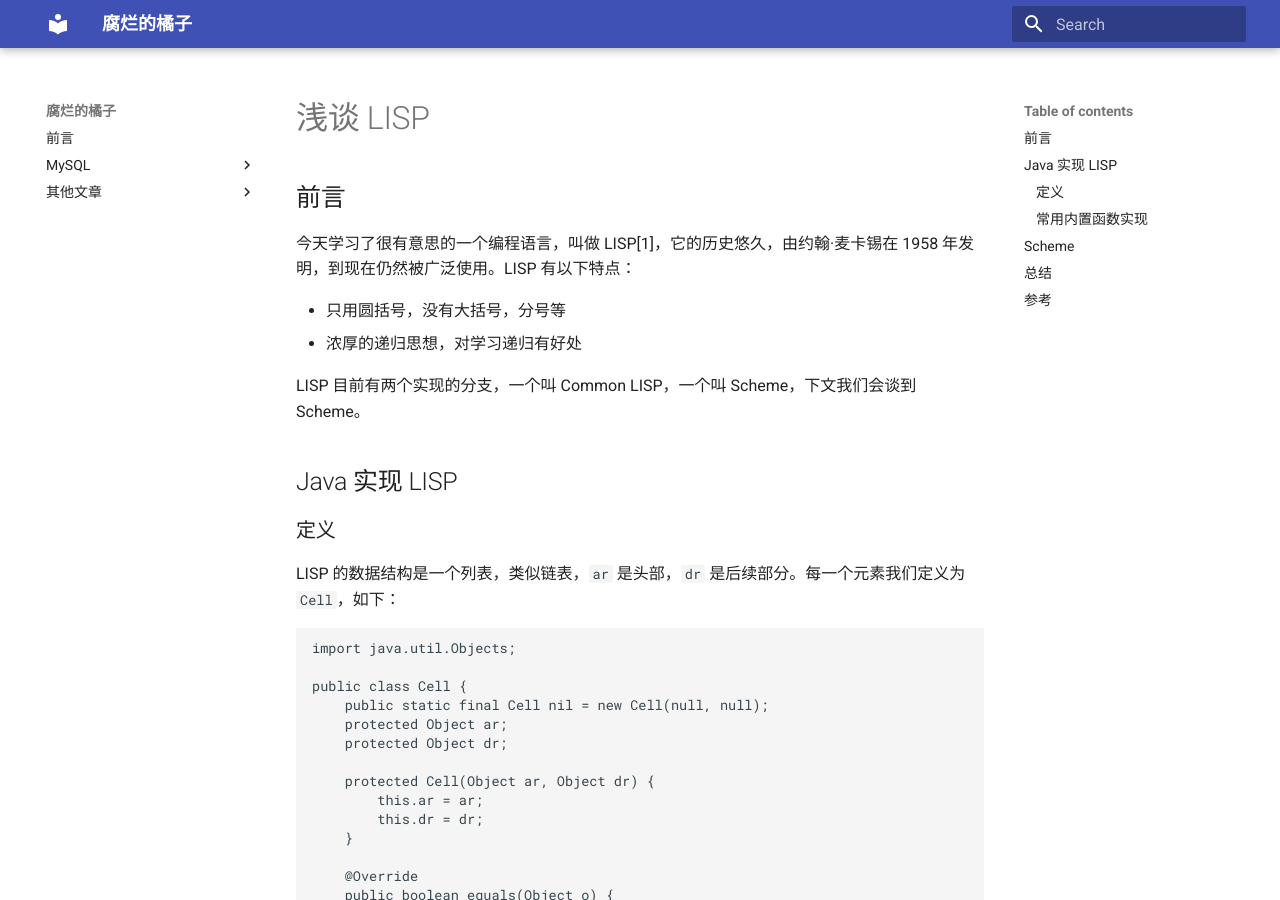
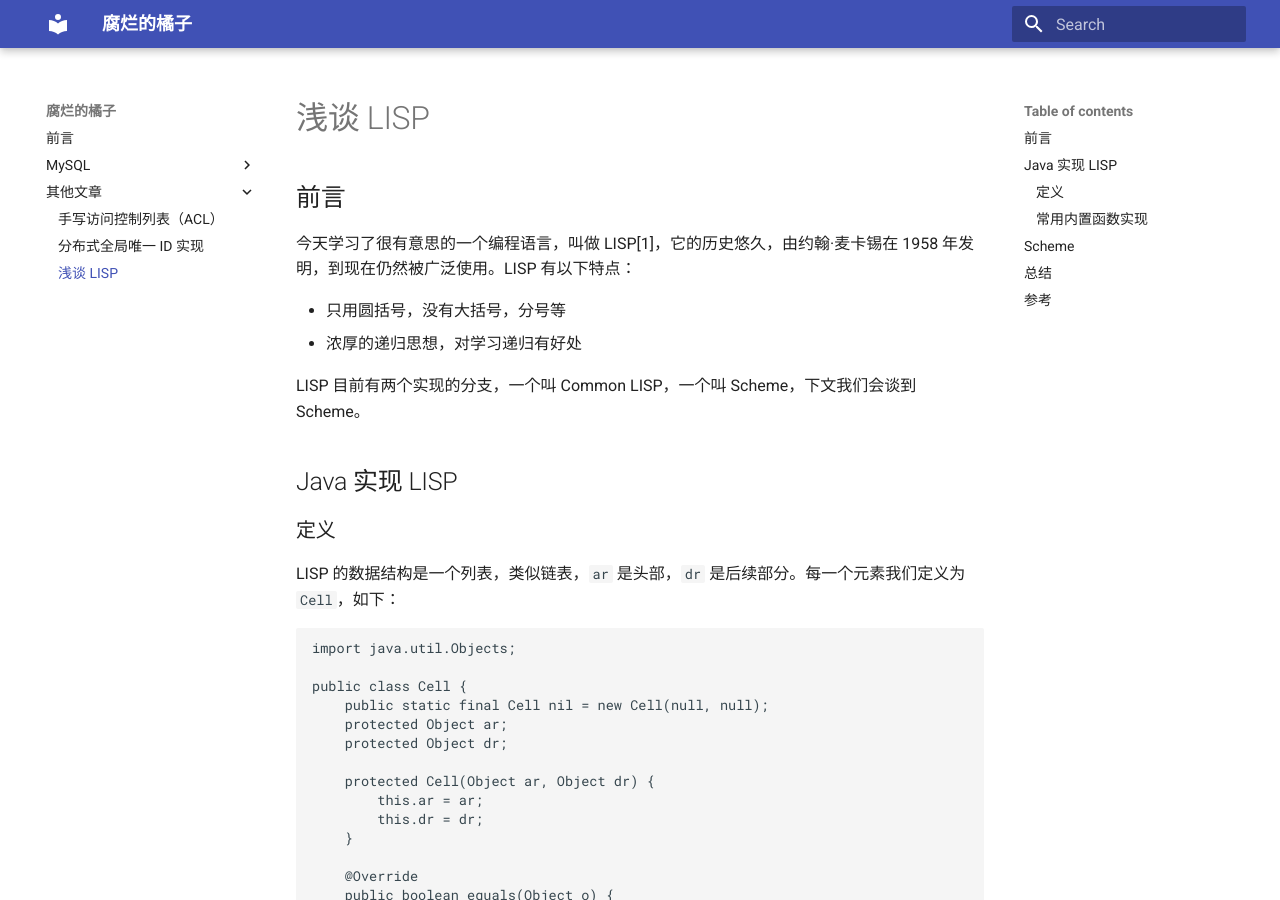
Before and after one commit to z1ming/cs-Hydra, an MkDocs documentation site: the page built from docs/文章/LISP.md, in a window 1280 px wide and 900 px high. Built offline with MkDocs 1.6.1 and Material for MkDocs 9.7.7, drawn with Linux system fonts in a browser that asks for light colours.

Commit message:
Update mkdocs.yml

```diff
--- a/mkdocs.yml
+++ b/mkdocs.yml
@@ -8,6 +8,8 @@ nav:
   - 其他文章:
     - 手写访问控制列表（ACL）: 文章/ACLs.md
     - 分布式全局唯一 ID 实现: 文章/id.md
+    - 浅谈 LISP: 文章/LISP.md
+
 theme:
   name: material
   icon:
```
